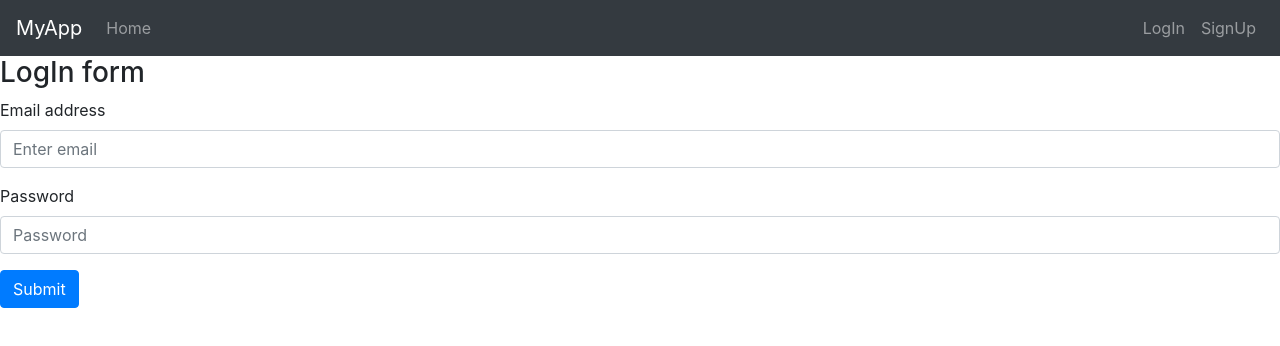
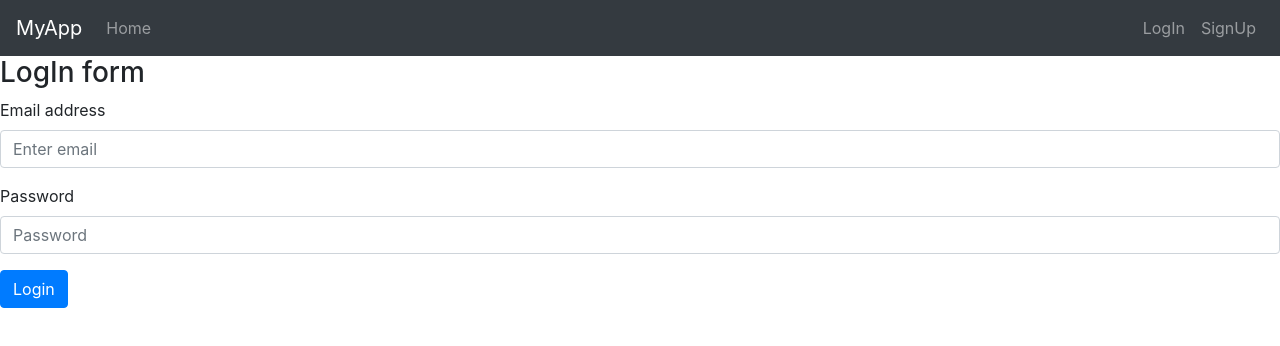
Before and after one commit to Sabri0o/react_logUp_logIn_logOut, a React (Create React App) app in the folder frontend/: page /login in a window 1280 px wide. Shown: the top 346 px of the page. Built offline with nearby package versions, Linux system fonts and the light colour scheme.

Commit message:
testing login action and adding spinner while loading

```diff
--- a/frontend/src/components/login.js
+++ b/frontend/src/components/login.js
@@ -1,10 +1,17 @@
 import React from "react";
 import { Form, Button } from "react-bootstrap";
 import { useState } from "react";
+import { useSelector, useDispatch } from "react-redux";
+import { loginAsyncAction } from "../redux/actions/login_action";
 
 export default function Login() {
   const [email, setEmail] = useState("");
   const [password, setPassword] = useState("");
+  const [loading, setLoading] = useState(false);
+
+  const { loginStatus, loginMessage } = useSelector((state) => state);
+  console.log(loginStatus, loginMessage);
+  const dispatch = useDispatch();
 
   const handleEmailOnChange = (e) => {
     setEmail(e.target.value);
@@ -16,12 +23,14 @@ export default function Login() {
 
   const handleOnSubmit = (e) => {
     e.preventDefault();
+    setLoading(true);
+    dispatch(loginAsyncAction(email, password)).then(() => setLoading(false));
   };
 
   return (
     <div>
       <h3>LogIn form</h3>
-      <Form>
+      <Form onSubmit={handleOnSubmit}>
         <Form.Group controlId="formBasicEmail">
           <Form.Label>Email address</Form.Label>
           <Form.Control
@@ -41,9 +50,13 @@ export default function Login() {
             required
           />
         </Form.Group>
-        <Button variant="primary" type="submit">
-          Submit
+        <Button variant="primary" type="submit" disabled={loading}>
+          {loading && (
+            <span className="spinner-border spinner-border-sm"></span>
+          )}
+          <span>Login</span>
         </Button>
+        {!loginStatus && <div>{loginMessage}</div>}
       </Form>
     </div>
   );
--- a/frontend/src/redux/actions/login_action.js
+++ b/frontend/src/redux/actions/login_action.js
@@ -27,4 +27,4 @@ const loginAsyncAction = (email, password) => {
   };
 };
 
-module.exports = { loginAsyncAction, LoginOnFail, LoginOnSuccess };
+export { loginAsyncAction, LoginOnFail, LoginOnSuccess };
```
